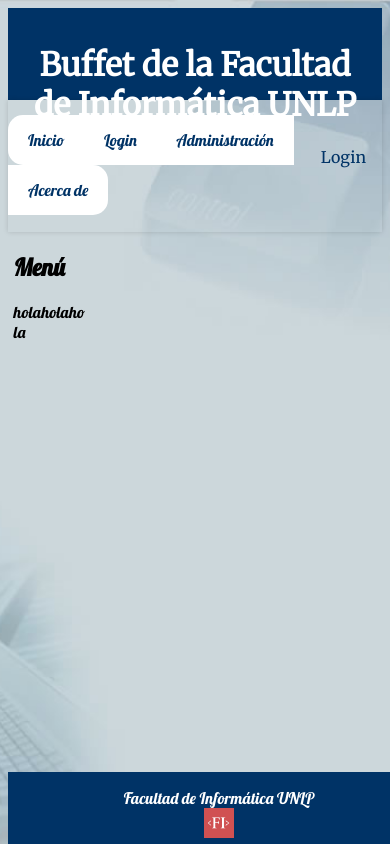
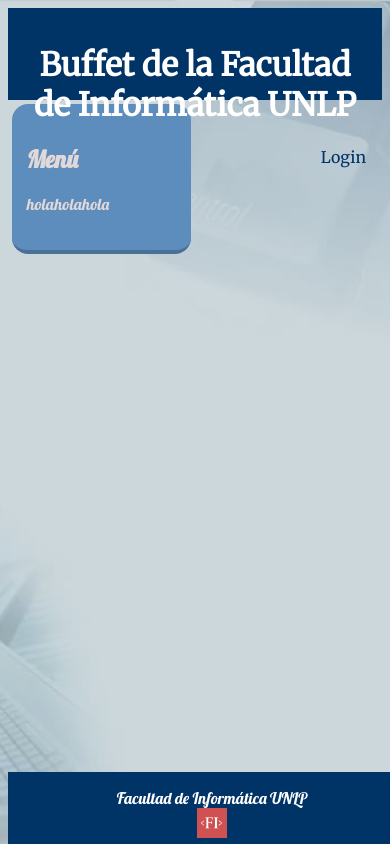
Before and after one commit to saczuac/buffet_unlp, a PHP site: page / in a window 390 px wide. Run offline with PHP 8.4, Linux system fonts and the light colour scheme.

Commit message:
arreglo media querie y cambio section

```diff
--- a/index.html
+++ b/index.html
@@ -18,7 +18,7 @@
        </ul>
     </nav>
     <section>
-        <h2>Menú</h2>
+        <h1>Menú</h1>
         <p>holaholahola</p>
     </section>
     <footer>Facultad de Informática UNLP<img src="info.png" width="30px" height="30px"></img></footer>
--- a/style.css
+++ b/style.css
@@ -1,3 +1,14 @@
+@media only screen and (max-width: 760px) {
+  ul, li {
+    /*display: block;  Agregar desde JS cuando se loguea el usuario */
+    display: none;
+    text-align: left;
+	}
+  h1 {
+    font-size: 20;
+  }
+}
+
 ul, li {
     display: none;
     text-align: left;
@@ -80,13 +91,6 @@
   color: #003366;
 }
 
-@media only screen and (max-width: 500px) {
-  ul, li {
-    display: block;
-    text-align: left;
-	}
-}
-
 header, footer {
     padding: 1em;
     color: white;
@@ -99,15 +103,24 @@
 }
 
 section {
+  margin: 1%;
+  color: #e1d8d8;
+  border-top-right-radius: 16px;
+  border-top-left-radius: 16px;
+  border-bottom-left-radius: 16px;
+  border-bottom-right-radius: 16px;
   word-wrap: break-word;
-  margin: 0 1.5%;
-  width: 20%;
+  background-color: #5c8dbd;
+  display: block;
+  padding: 20px 15px 20px 15px;
+  width: 40%;
+  border-bottom: 4px solid #497198;
 }
 
 footer {
    position:absolute;
    bottom:0;
-   width:100%;
+   width:96.5%;
    height:40px;
 }
 
```
Also changed, not shown: login.html (line endings or trailing spaces).
